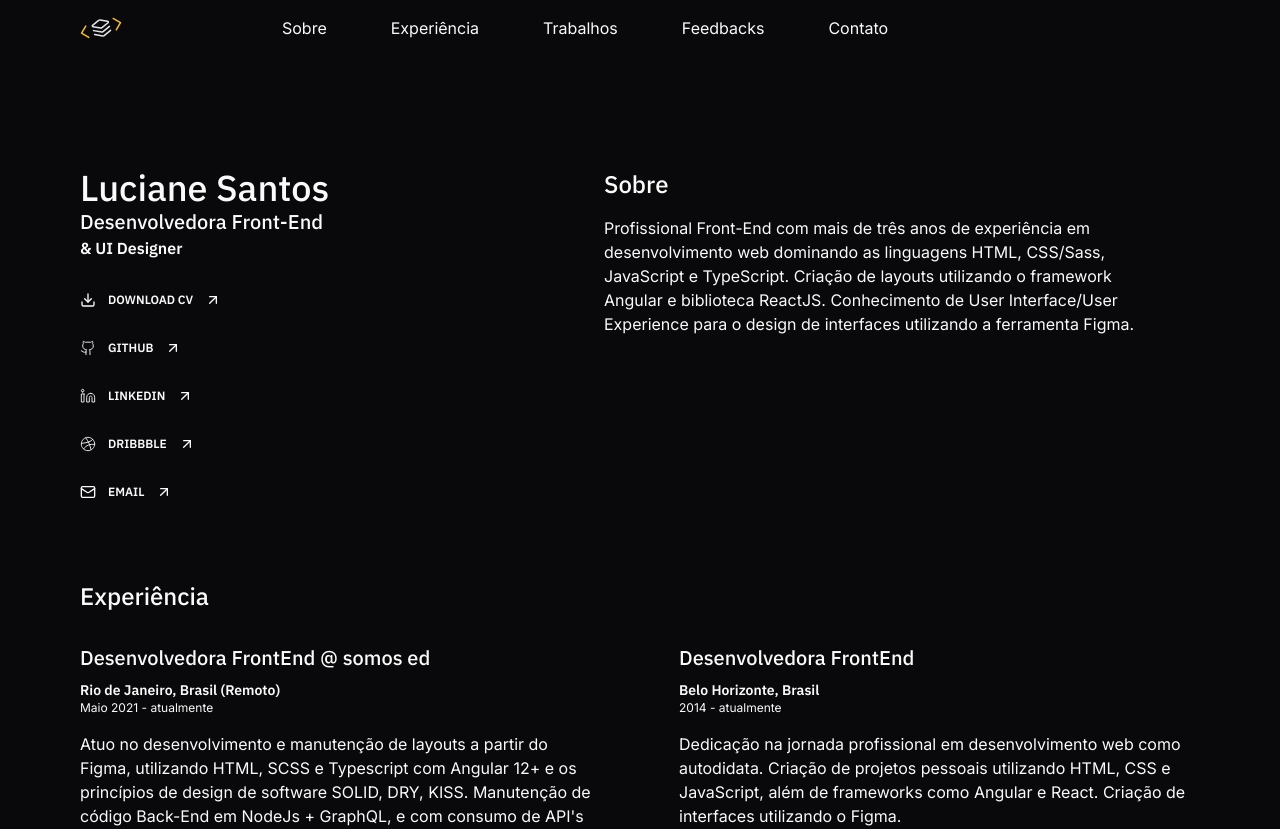
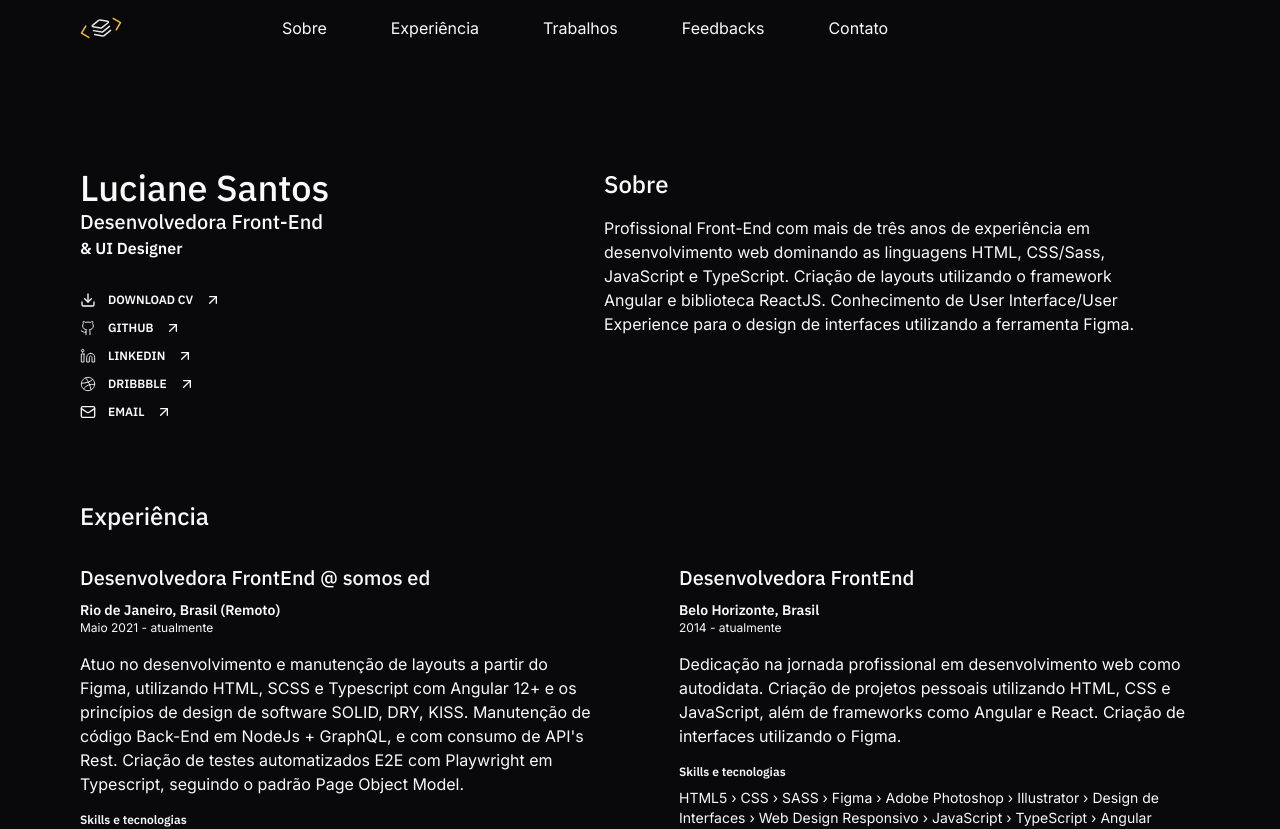
Before and after one commit to lucianesantcs/lucianesantcs.github.io, a React (Vite) app: page / in a window 1280 px wide. Shown: the top 829 px of the page. Built offline with nearby package versions, Linux system fonts and the light colour scheme.

Commit message:
fix: correção espaçamento social icons sobre

```diff
--- a/src/sections/Sobre.tsx
+++ b/src/sections/Sobre.tsx
@@ -12,6 +12,7 @@ const Sobre = () => {
           </h2>
           <h2 className="font-serif text-base font-semibold">& UI Designer</h2>
         </div>
+        <div className="flex flex-col gap-3">
           {socialIcons.map((socialIcon) => (
             <SocialIcons
               key={socialIcon.label}
@@ -20,6 +21,7 @@ const Sobre = () => {
               url={socialIcon.url}
             />
           ))}
+        </div>
       </section>
 
       <section className="flex w-[33.6875rem] mt-28 flex-col gap-4">
```
Lines whose indentation alone changed are shown as unchanged.
